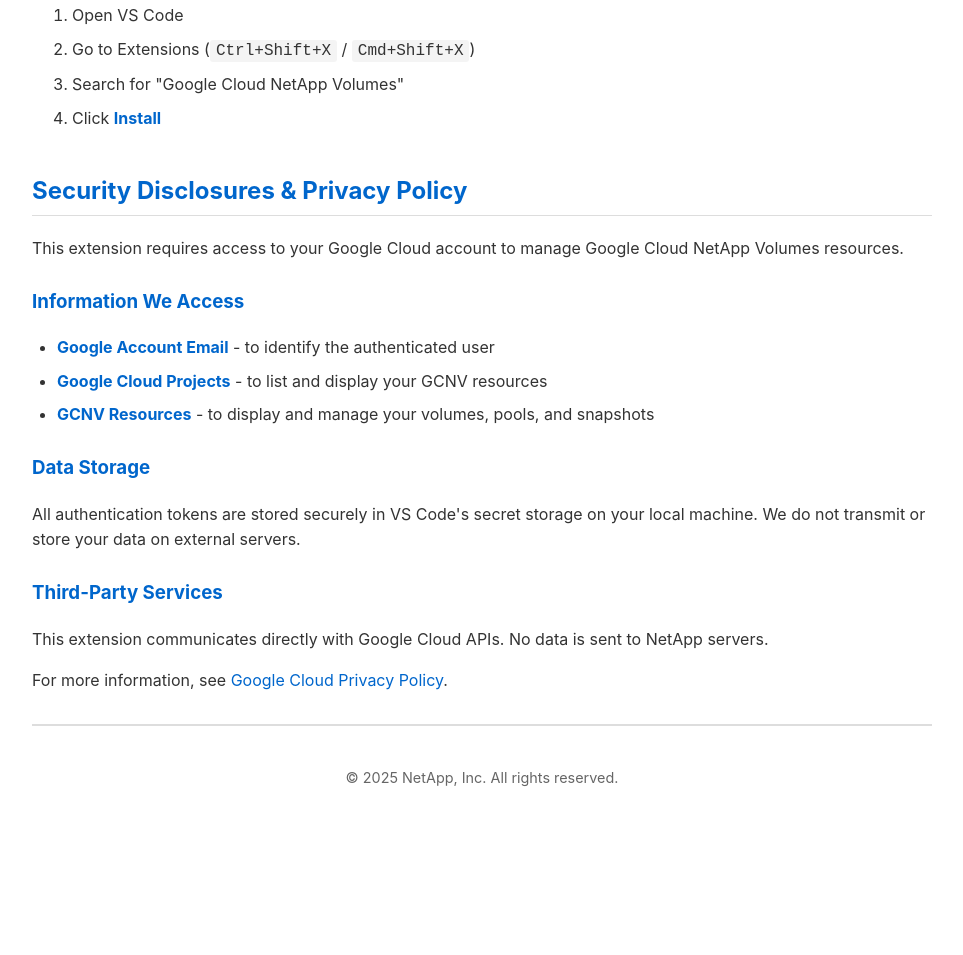
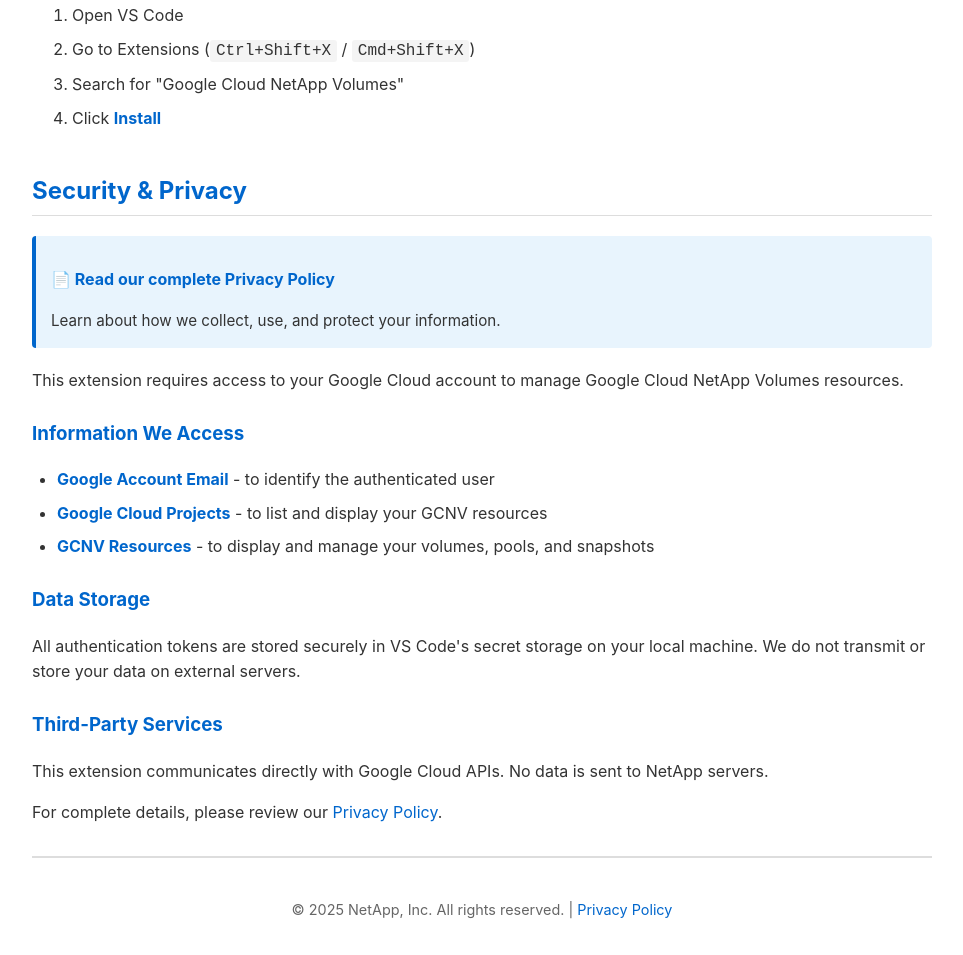
Before and after one commit to zachatnetapp/gcnv-vscode-extension, a plain HTML site: page docs/index.html in a window 1280 px wide. Shown: the part 2197-3152 px from the top of the page, without its empty margins (158-1121 px from the left). Before the commit the page ends 3020 px from the top, so only its background shows below. Drawn offline with Linux system fonts and the light colour scheme.

Commit message:
Update index.html

```diff
--- a/docs/index.html
+++ b/docs/index.html
@@ -79,6 +79,13 @@
             border-radius: 3px;
             font-family: "Courier New", monospace;
         }
+        .privacy-link {
+            background: #e8f4fd;
+            border-left: 4px solid #0066cc;
+            padding: 15px;
+            margin: 20px 0;
+            border-radius: 4px;
+        }
     </style>
 </head>
 <body>
@@ -151,7 +158,12 @@
         <li>Click <strong>Install</strong></li>
     </ol>
 
-    <h2 id="privacy-policy">Security Disclosures & Privacy Policy</h2>
+    <h2 id="privacy-policy">Security & Privacy</h2>
+
+    <div class="privacy-link">
+        <p><strong>📄 <a href="privacy.html">Read our complete Privacy Policy</a></strong></p>
+        <p style="margin: 5px 0 0 0; font-size: 0.95em;">Learn about how we collect, use, and protect your information.</p>
+    </div>
 
     <p>This extension requires access to your Google Cloud account to manage Google Cloud NetApp Volumes resources.</p>
 
@@ -168,12 +180,12 @@
     <h3>Third-Party Services</h3>
     <p>This extension communicates directly with Google Cloud APIs. No data is sent to NetApp servers.</p>
 
-    <p>For more information, see <a href="https://cloud.google.com/terms/cloud-privacy-notice">Google Cloud Privacy Policy</a>.</p>
+    <p>For complete details, please review our <a href="privacy.html">Privacy Policy</a>.</p>
 
     <hr>
 
     <p style="text-align: center; color: #666; font-size: 0.9em; margin-top: 40px;">
-        © 2025 NetApp, Inc. All rights reserved.
+        © 2025 NetApp, Inc. All rights reserved. | <a href="privacy.html">Privacy Policy</a>
     </p>
 </body>
 </html>
```
